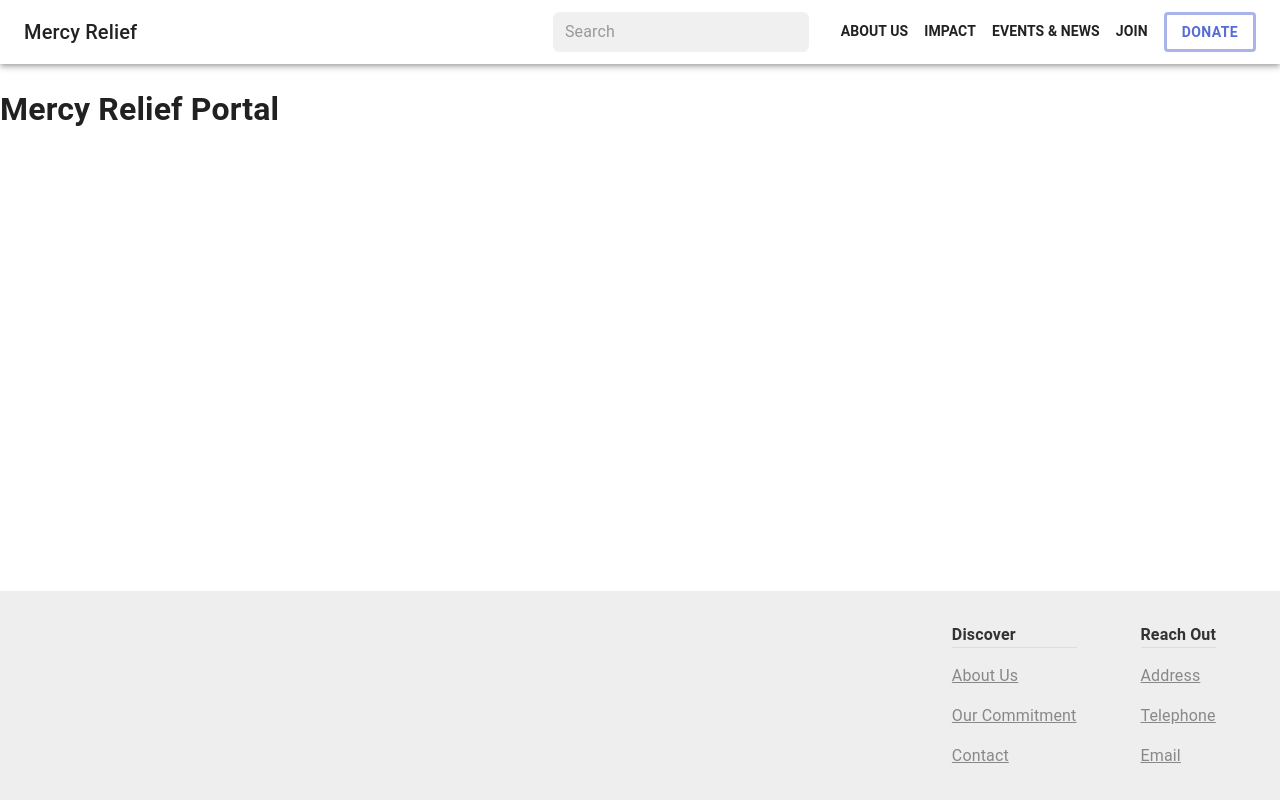
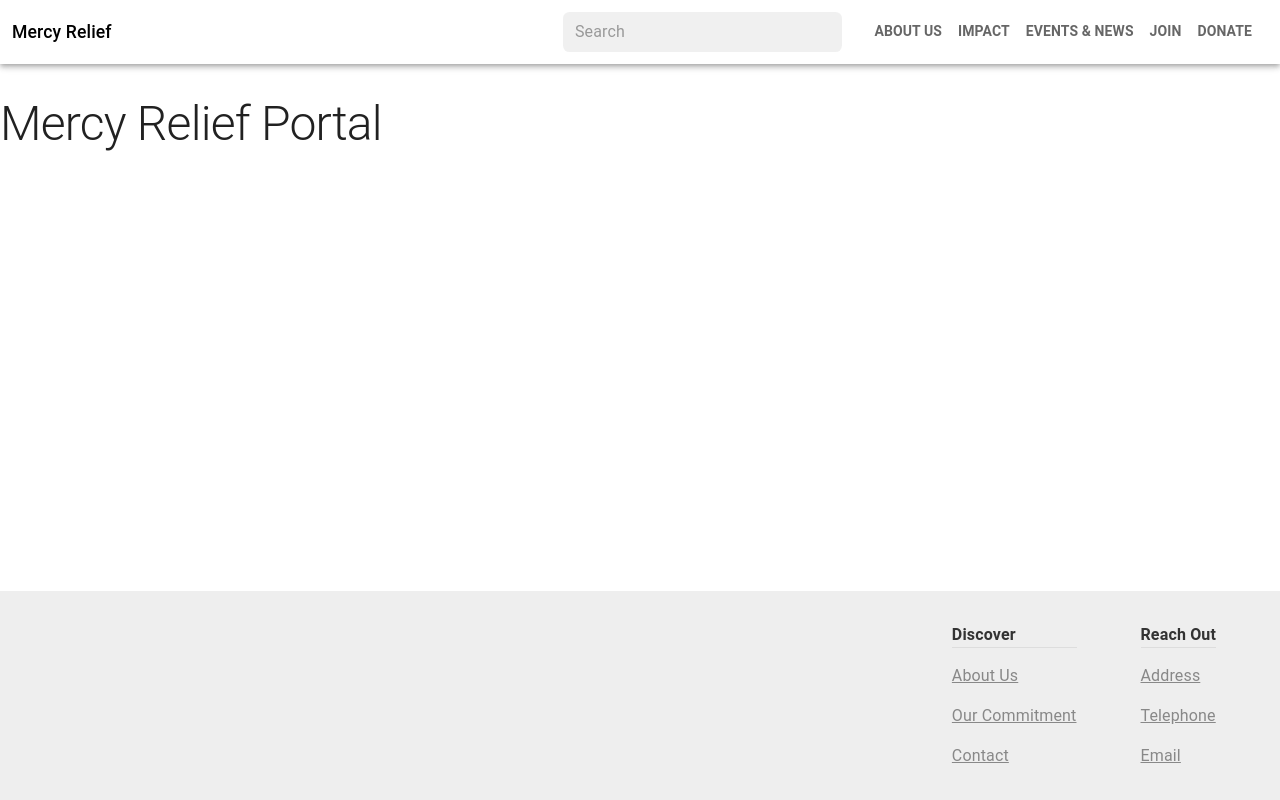
Before and after one commit to dsc-project-mr/mr-fe-external, a Next.js app: page / in a window 1280 px wide. Built offline with nearby package versions, Linux system fonts and the light colour scheme.

Commit message:
Update theme and navbar links

```diff
--- a/components/NavBar/index.tsx
+++ b/components/NavBar/index.tsx
@@ -4,7 +4,6 @@ import Typography from '@mui/material/Typography'
 import Link, { LinkProps } from 'next/link'
 import { useRouter } from 'next/router'
 import React, { useState, useEffect, ReactNode } from 'react'
-import Button from '@mui/material/Button'
 import Box from '@mui/system/Box'
 import MenuIcon from '@mui/icons-material/Menu'
 import IconButton from '@mui/material/IconButton'
@@ -21,6 +20,7 @@ const navLinkUnderline: SxProps = {
 }
 
 const navLinkStyle: SxProps = {
+  color: '#00000099',
   margin: '0 1rem 0 0',
   textTransform: 'uppercase',
   textDecoration: 'none',
@@ -105,8 +105,6 @@ const NavLinks = ({ children, show }: NavLinksProps) => {
   )
 }
 
-const BUTTON_BORDER_WIDTH = '0.2rem'
-
 const NavBar = () => {
   const [showNavLinks, setShowNavLinks] = useState(false)
 
@@ -122,7 +120,7 @@ const NavBar = () => {
 
         <Link href="/">
           <a style={{ textDecoration: 'none' }}>
-            <Typography variant="h6" color="inherit" noWrap>
+            <Typography variant="h6" color="black" noWrap>
               Mercy Relief
             </Typography>
           </a>
@@ -136,21 +134,9 @@ const NavBar = () => {
         <NavLinks show={showNavLinks}>
           <NavLink href="/about-us">About Us</NavLink>
           <NavLink href="/impact">Impact</NavLink>
-          <NavLink href="/events">Events & News</NavLink>
+          <NavLink href="/events-news">Events & News</NavLink>
           <NavLink href="/join">Join</NavLink>
-          <Button
-            href="/donate"
-            variant="outlined"
-            sx={{
-              borderWidth: BUTTON_BORDER_WIDTH,
-              fontWeight: 'bold',
-              '&:hover': {
-                borderWidth: BUTTON_BORDER_WIDTH,
-              },
-            }}
-          >
-            DONATE
-          </Button>
+          <NavLink href="/donate">Donate</NavLink>
         </NavLinks>
       </Toolbar>
     </AppBar>
--- a/pages/_app.tsx
+++ b/pages/_app.tsx
@@ -1,4 +1,3 @@
-import '../styles/globals.scss'
 import type { AppProps } from 'next/app'
 import Layout from '../components/Layout'
 
--- a/styles/_mixins.scss
+++ /dev/null
@@ -1,5 +0,0 @@
-@mixin desktop() {
-  @media (max-width: 600px) {
-    @content;
-  }
-}
--- a/styles/globals.scss
+++ /dev/null
@@ -1,26 +0,0 @@
-html,
-body {
-  padding: 0;
-  margin: 0;
-  font-family:
-    -apple-system,
-    BlinkMacSystemFont,
-    'Segoe UI',
-    Roboto,
-    Oxygen,
-    Ubuntu,
-    Cantarell,
-    'Fira Sans',
-    'Droid Sans',
-    'Helvetica Neue',
-    sans-serif;
-}
-
-a {
-  color: inherit;
-  // text-decoration: none;
-}
-
-* {
-  box-sizing: border-box;
-}
--- a/styles/theme.ts
+++ b/styles/theme.ts
@@ -1,19 +1,65 @@
 import { createTheme } from '@mui/material/styles'
 import { red } from '@mui/material/colors'
+
+export const MR_BLUE = '#009DD7'
+export const MR_RED = '#C7043D'
+export const MR_DARK_BLUE = '#023F84'
+export const MR_GREEN = '#16A64A'
+export const MR_PURPLE = '#641869'
+export const MR_YELLOW = '#FAB800'
+
+export const MR_GRAY_4 = '#495057'
+export const MR_GRAY_3 = '#ACB5BD'
+export const MR_GRAY_2 = '#DDE2E5'
+export const MR_GRAY_1 = '#F8F9FA'
 
 // Create a theme instance.
 const theme = createTheme({
   palette: {
     primary: {
-      main: '#556cd6',
+      main: MR_BLUE,
     },
     secondary: {
-      main: '#19857b',
+      main: MR_DARK_BLUE,
     },
     error: {
       main: red.A400,
     },
   },
+  spacing: 4,
+  typography: {
+    h1: {
+      fontSize: '3rem',
+    },
+    h2: {
+      fontSize: '2.25rem',
+    },
+    h3: {
+      fontSize: '2rem',
+    },
+    h4: {
+      fontSize: '1.5rem',
+    },
+    h5: {
+      fontSize: '1.25rem',
+    },
+    h6: {
+      fontSize: '1.1rem',
+    },
+  },
+  components: {
+    MuiCssBaseline: {
+      styleOverrides: (themeParam) => ({
+        body: themeParam.typography.body1,
+        h1: themeParam.typography.h1,
+        h2: themeParam.typography.h2,
+        h3: themeParam.typography.h3,
+        h4: themeParam.typography.h4,
+        h5: themeParam.typography.h5,
+        h6: themeParam.typography.h6,
+      }),
+    },
+  },
 })
 
 export default theme
```
